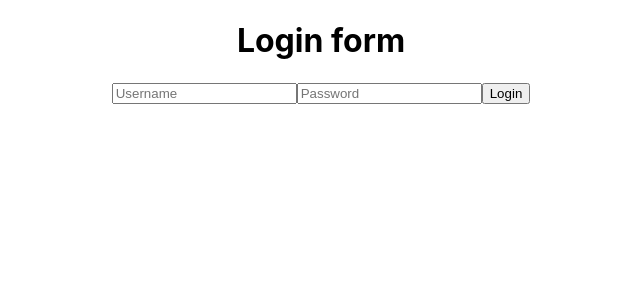
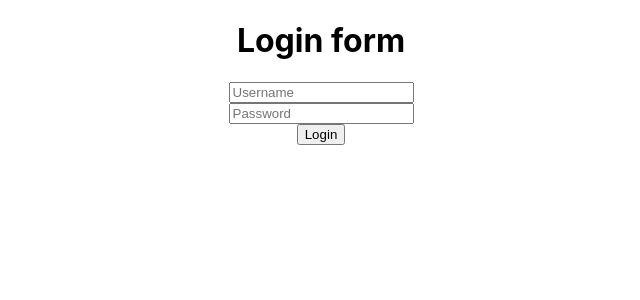
Before and after one commit to AmeershaNandavarapu/example-for-managers, a React (Create React App) app: page / in a window 1280 px wide. Shown: the top 300 px of the page, without its empty margins (319-959 px from the left). Built offline with nearby package versions, Linux system fonts and the light colour scheme.

Commit message:
install devtools extension using npm and install logger to see the changes in extension but no use still the state cant been seen in tools

```diff
--- a/package.json
+++ b/package.json
@@ -12,6 +12,8 @@
     "react-redux": "^8.0.2",
     "react-scripts": "5.0.1",
     "redux": "^4.2.0",
+    "redux-devtools-extension": "^2.13.9",
+    "redux-logger": "^3.0.6",
     "web-vitals": "^2.1.4"
   },
   "scripts": {
--- a/src/components/LoginForm/index.css
+++ b/src/components/LoginForm/index.css
@@ -0,0 +1,7 @@
+.form{
+    display: flex;
+    flex-direction: column;
+    justify-content: space-between;
+    align-items: center;
+
+}
--- a/src/components/LoginForm/index.js
+++ b/src/components/LoginForm/index.js
@@ -1,4 +1,5 @@
 import React from 'react'
+import './index.css'
 import {useSelector,useDispatch} from 'react-redux'
 import {userNameChange,passwordChange} from '../../redux/actionTypes'
 function LoginForm(){
@@ -7,7 +8,7 @@ function LoginForm(){
     return(
         <div>
             <h1>Login form</h1>
-            <div>
+            <div className="form">
                 <input type="text" placeholder="Username" value={username} onChange={(event)=>dispatch(userNameChange(event.target.value))}/>
                 <input type="password" placeholder="Password" value={password} onChange={(event)=>dispatch(passwordChange(event.target.value))}/>
                 <button>Login</button>
--- a/src/store/store.js
+++ b/src/store/store.js
@@ -1,6 +1,6 @@
 import reducers from '../redux/reducers'
-import {createStore} from 'redux'
-
-const store=createStore(reducers,window.__REDUX_DEVTOOLS_EXTENSION__ && window.__REDUX_DEVTOOLS_EXTENSION__())
-
+import {createStore,applyMiddleware} from 'redux'
+import {composeWithDevTools} from 'redux-devtools-extension'
+import logger from 'redux-logger'
+const store=createStore(reducers,composeWithDevTools(applyMiddleware(logger)));
 export default store
```
Also changed, not shown: 1 other file (tests, documents, lock files or other folders).
